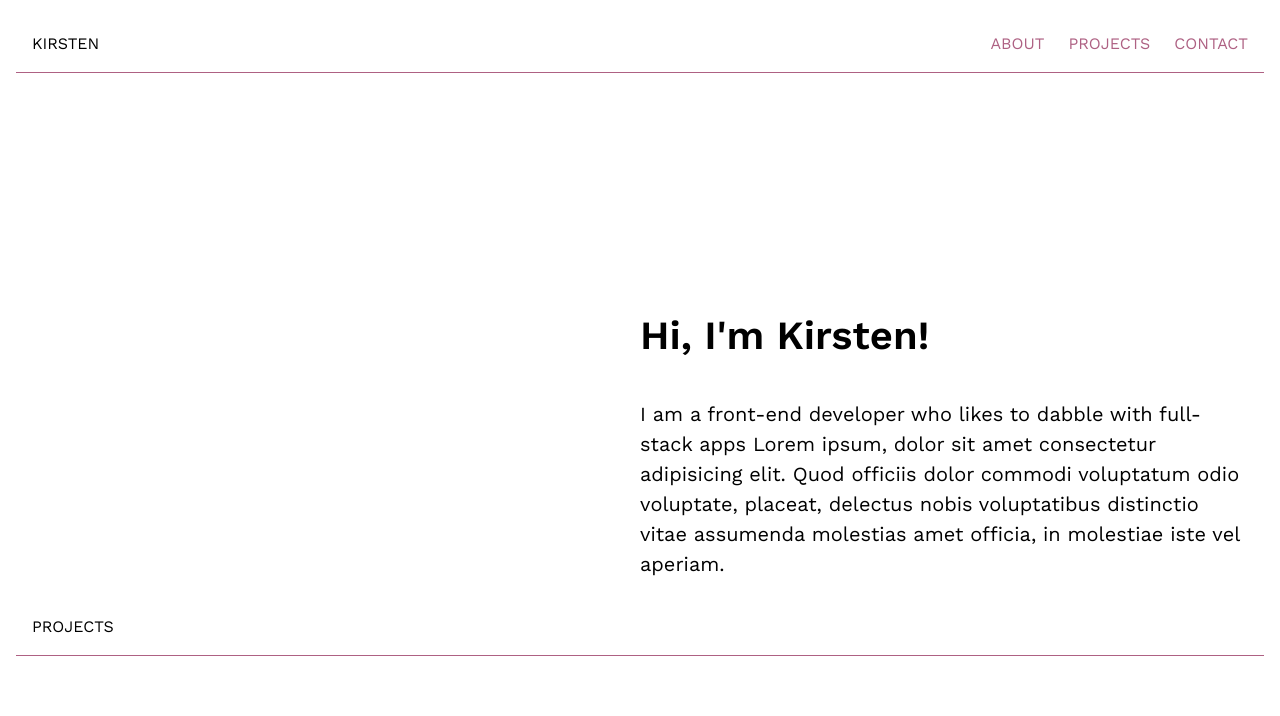
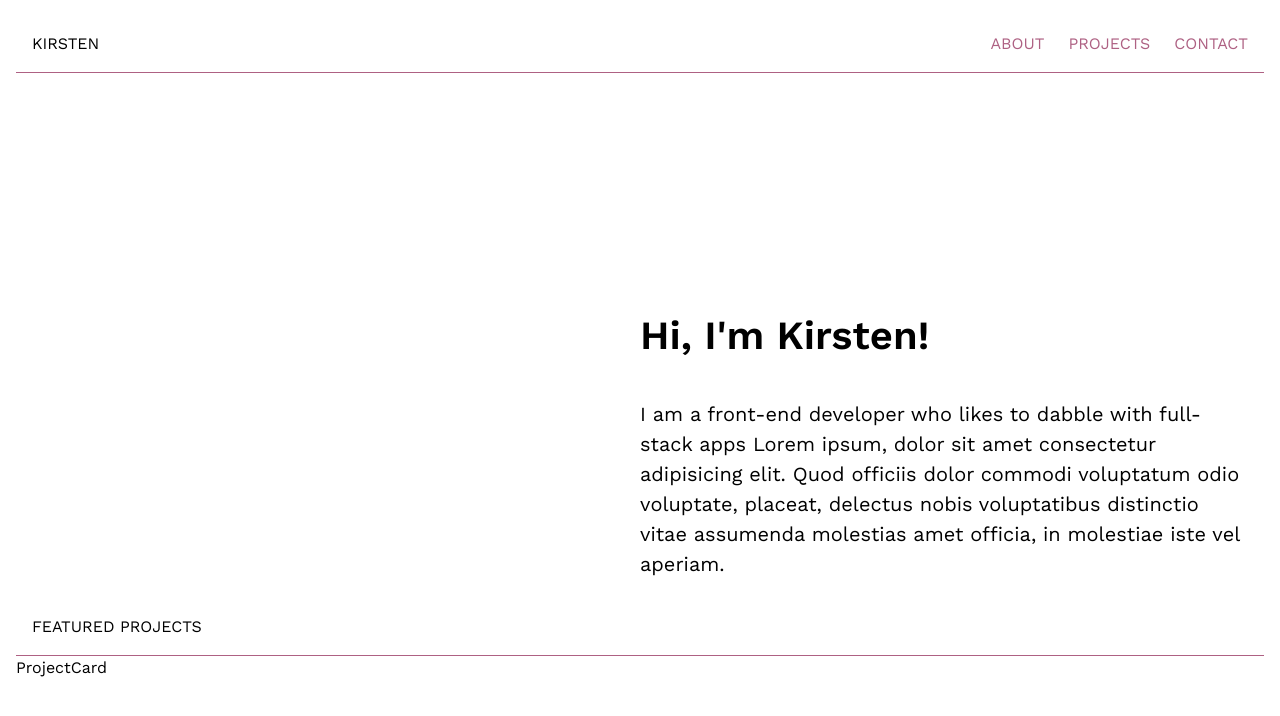
Before and after one commit to kmalcaba/kmalcaba.github.io, a React (Create React App) app: page / in a window 1280 px wide. Shown: the top 716 px of the page. Built offline with nearby package versions, Linux system fonts and the light colour scheme.

Commit message:
Import new components

```diff
--- a/src/pages/Home/Home.jsx
+++ b/src/pages/Home/Home.jsx
@@ -1,12 +1,17 @@
 import Header from "../../components/Header/Header";
 import Hero from "../../components/Hero/Hero";
+import ProjectCard from "../../components/ProjectCard/ProjectCard";
+import Projects from "../../components/Projects/Projects";
 import "./Home.scss";
 
 function Home() {
   return (
     <>
       <Hero />
-      <Header title="PROJECTS" subHeader={true} />
+      <Header title="FEATURED PROJECTS" subHeader={true} />
+      <Projects>
+        <ProjectCard />
+      </Projects>
     </>
   );
 }
```
